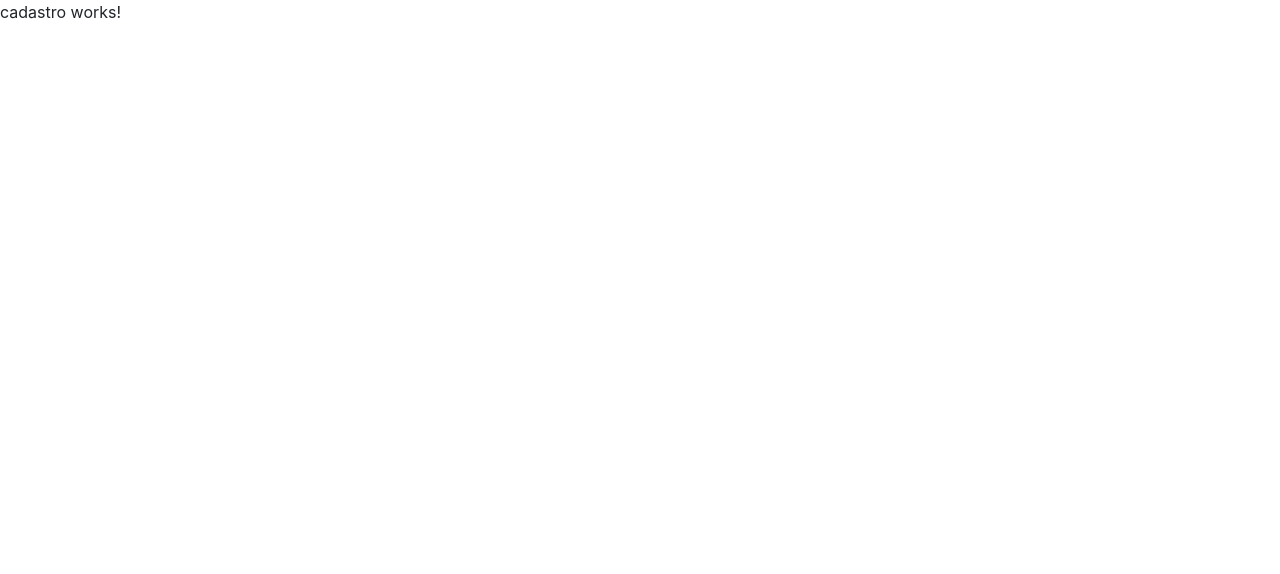
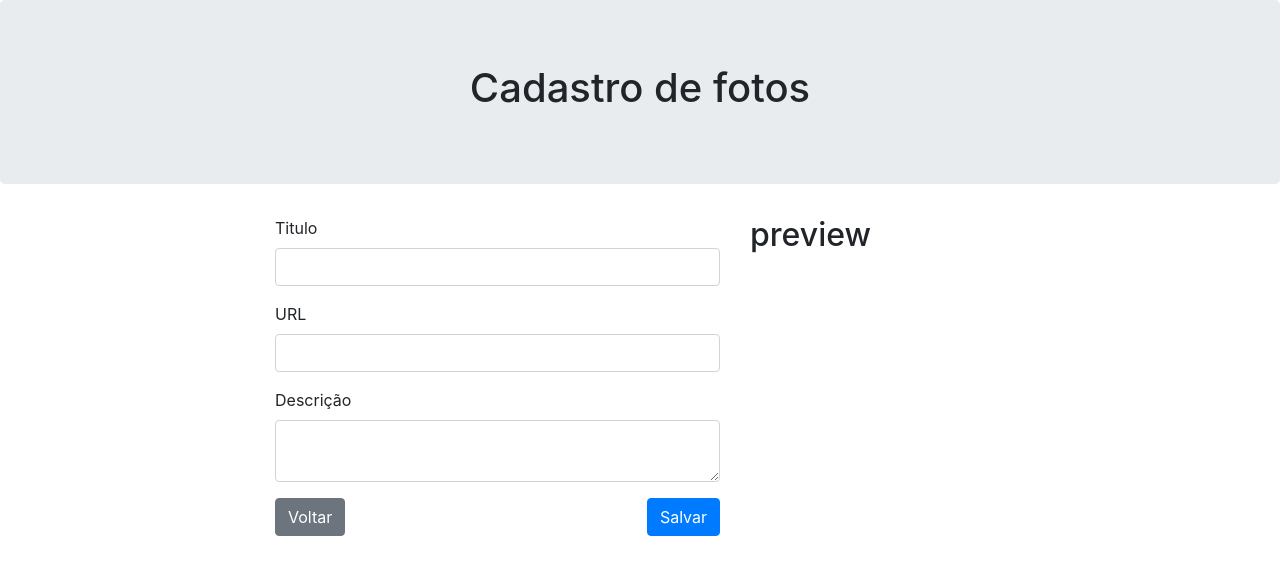
Before and after one commit to CaelumAulas/ng7805, an Angular app: page /cadastro in a window 1280 px wide. Shown: the top 574 px of the page. Built offline with nearby package versions, Linux system fonts and the light colour scheme.

Commit message:
Fim Cap.4 Inicio do Cap5 - cadastro

```diff
--- a/src/app/app.routes.ts
+++ b/src/app/app.routes.ts
@@ -4,7 +4,8 @@ import { CadastroComponent } from "./cadastro/cadastro.component";
 
 const rotasApp:Routes =  [
     {path: "", component: ListagemComponent},
-    {path: "cadastro", component: CadastroComponent}
+    {path: "cadastro", component: CadastroComponent},
+    {path: '**', redirectTo: ""}
 ]
 
 export const ModuloRoteamento = RouterModule.forRoot(rotasApp)
--- a/src/app/cadastro/cadastro.component.html
+++ b/src/app/cadastro/cadastro.component.html
@@ -1,3 +1,31 @@
-<p>
-  cadastro works!
-</p>
+<header class="jumbotron">
+  <h1 class="text-center">Cadastro de fotos</h1>
+</header>
+<main class="container">
+  <div class="row">
+
+    <form class="col-md-5 offset-md-2 mb-4">
+      <div class="form-group">
+        <label for="">Titulo</label>
+        <input type="text" class="form-control">
+      </div>
+
+      <div class="form-group">
+        <label for="">URL</label>
+        <input type="text" class="form-control">
+      </div>
+
+      <div class="form-group">
+        <label for="">Descrição</label>
+        <textarea class="form-control"></textarea>
+      </div>
+
+      <a routerLink="" class="btn btn-secondary float-left">Voltar</a>
+      <button class="btn btn-primary float-right">Salvar</button>
+    </form>
+    <aside class="col-md-5">
+      <h2>preview</h2>
+    </aside>
+
+  </div>
+</main>
--- a/src/app/listagem/listagem.component.html
+++ b/src/app/listagem/listagem.component.html
@@ -2,6 +2,11 @@
   <h1 class="text-center">{{title}}</h1>
 </header>
 <main class="container">
+  <div class="row mb-4">
+    <div class="col-md-12">
+      <a routerLink="/cadastro" class="btn btn-primary">Nova foto</a>
+    </div>
+  </div>
   <div class="row">
     <app-card *ngFor="let foto of listaFotos | async" [fotoObj]="foto" class="col-md-3">
     </app-card>
```
